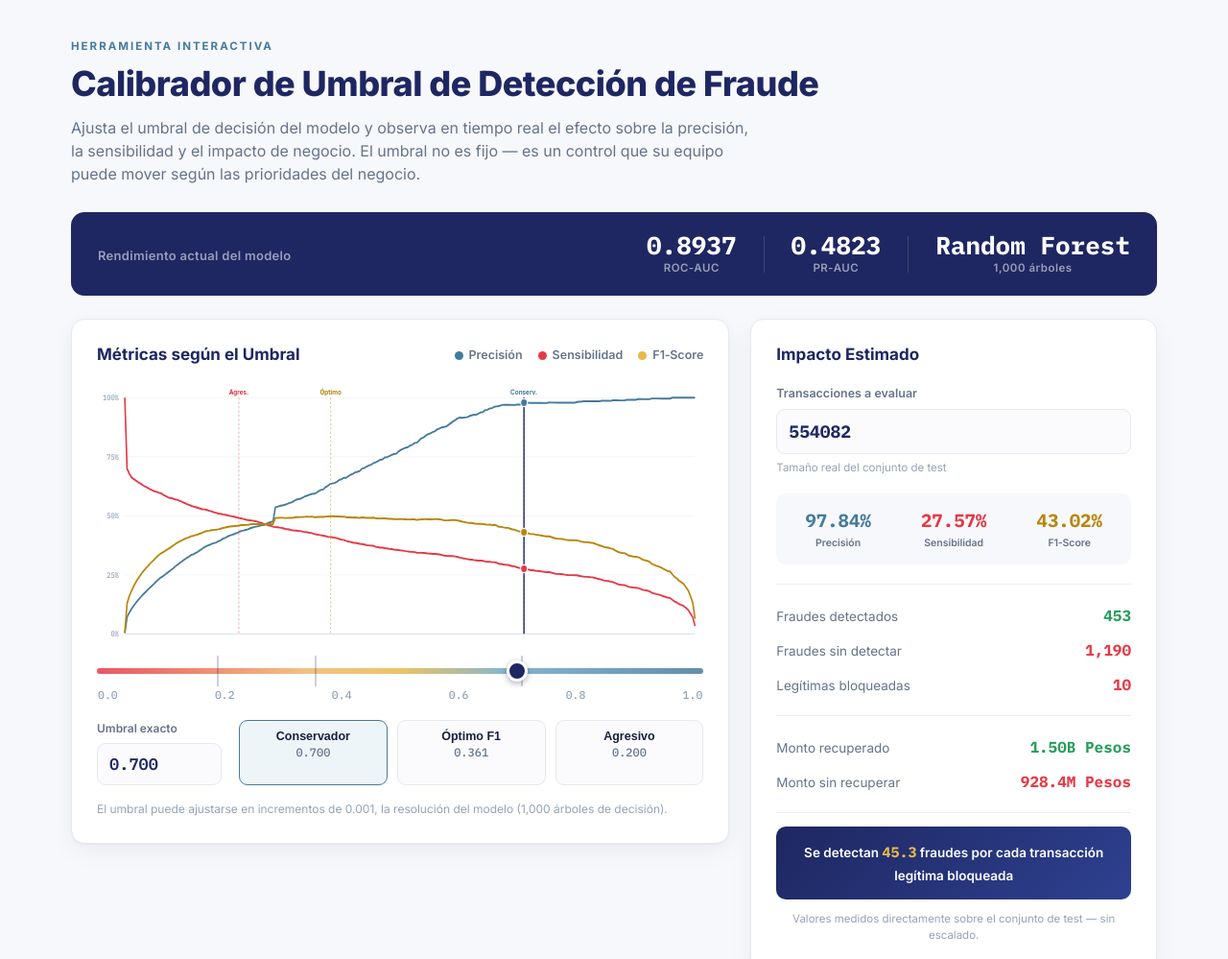
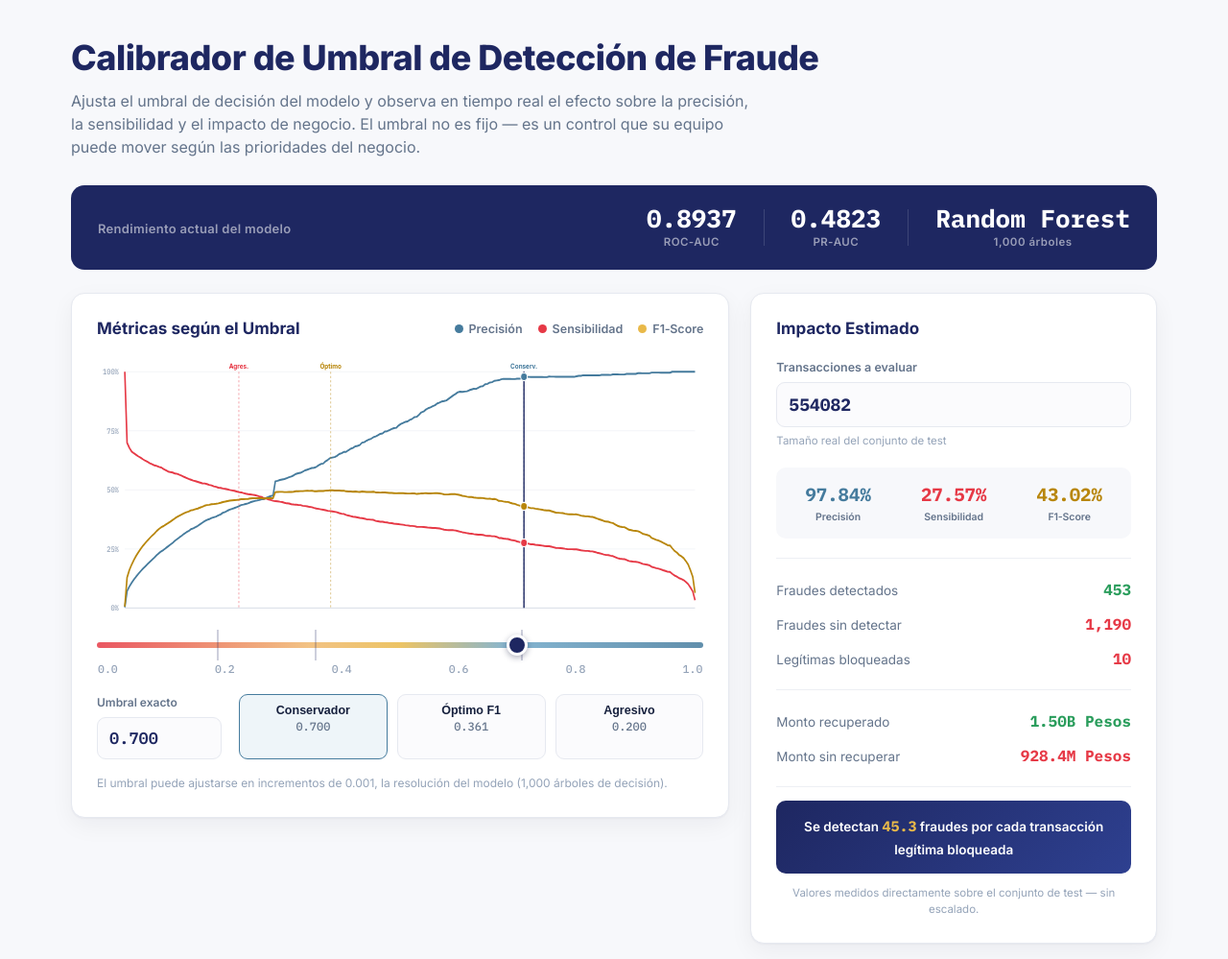
Before and after one commit to MPerezDoti/Early-Fraud-Detection, a plain HTML site: page index.html in a window 1280 px wide. Shown: the top 999 px of the page at 96% size. Drawn offline with Linux system fonts and the light colour scheme.

Commit message:
Remove 'HERRAMIENTA INTERACTIVA' from header

```diff
--- a/index.html
+++ b/index.html
@@ -14,7 +14,6 @@
 
   <!-- ════════════════════════ HEADER ════════════════════════ -->
   <header class="hdr">
-    <div class="hdr-tag">HERRAMIENTA INTERACTIVA</div>
     <h1 class="hdr-title">Calibrador de Umbral de Detección de Fraude</h1>
     <p class="hdr-sub">
       Ajusta el umbral de decisión del modelo y observa en tiempo real el efecto sobre
```
